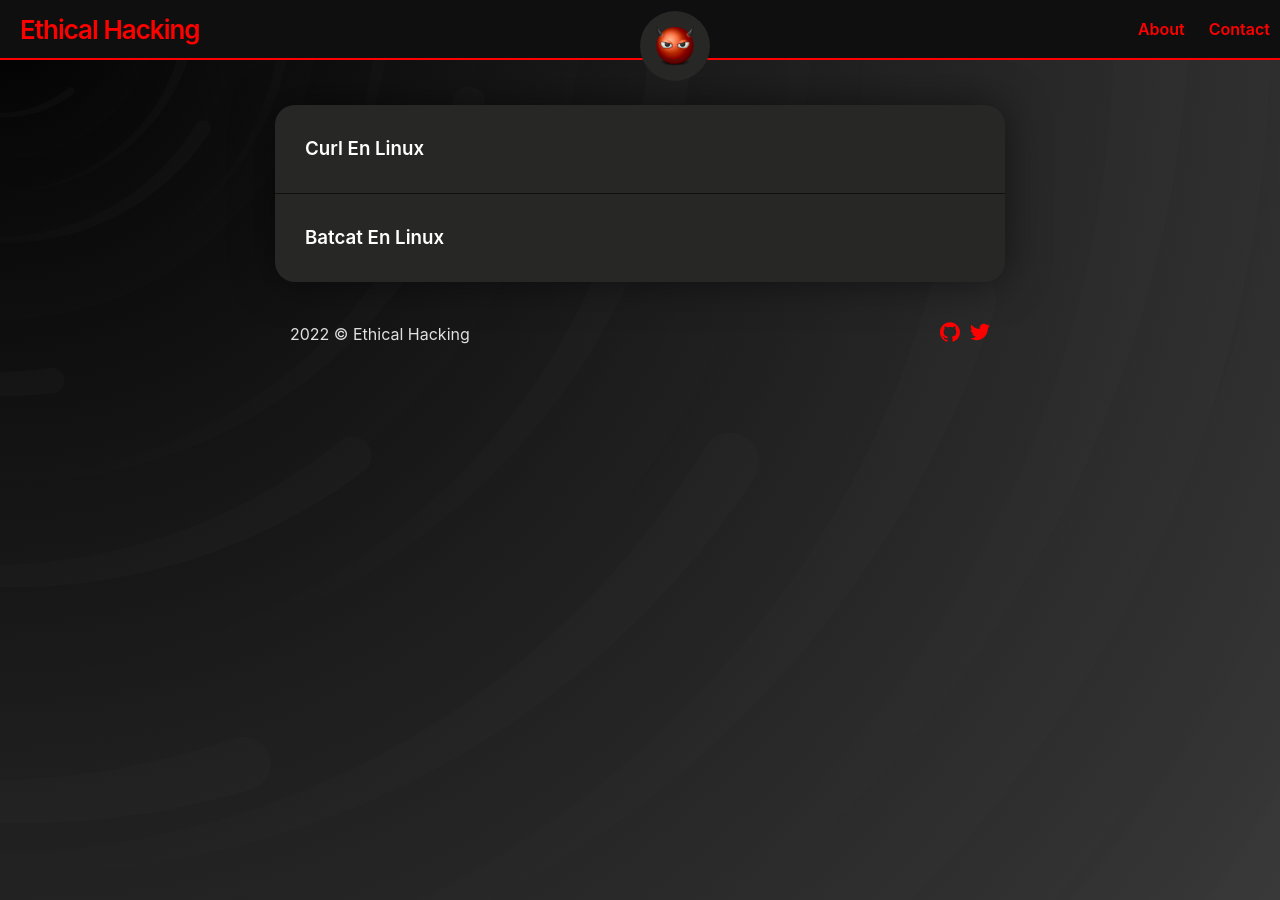
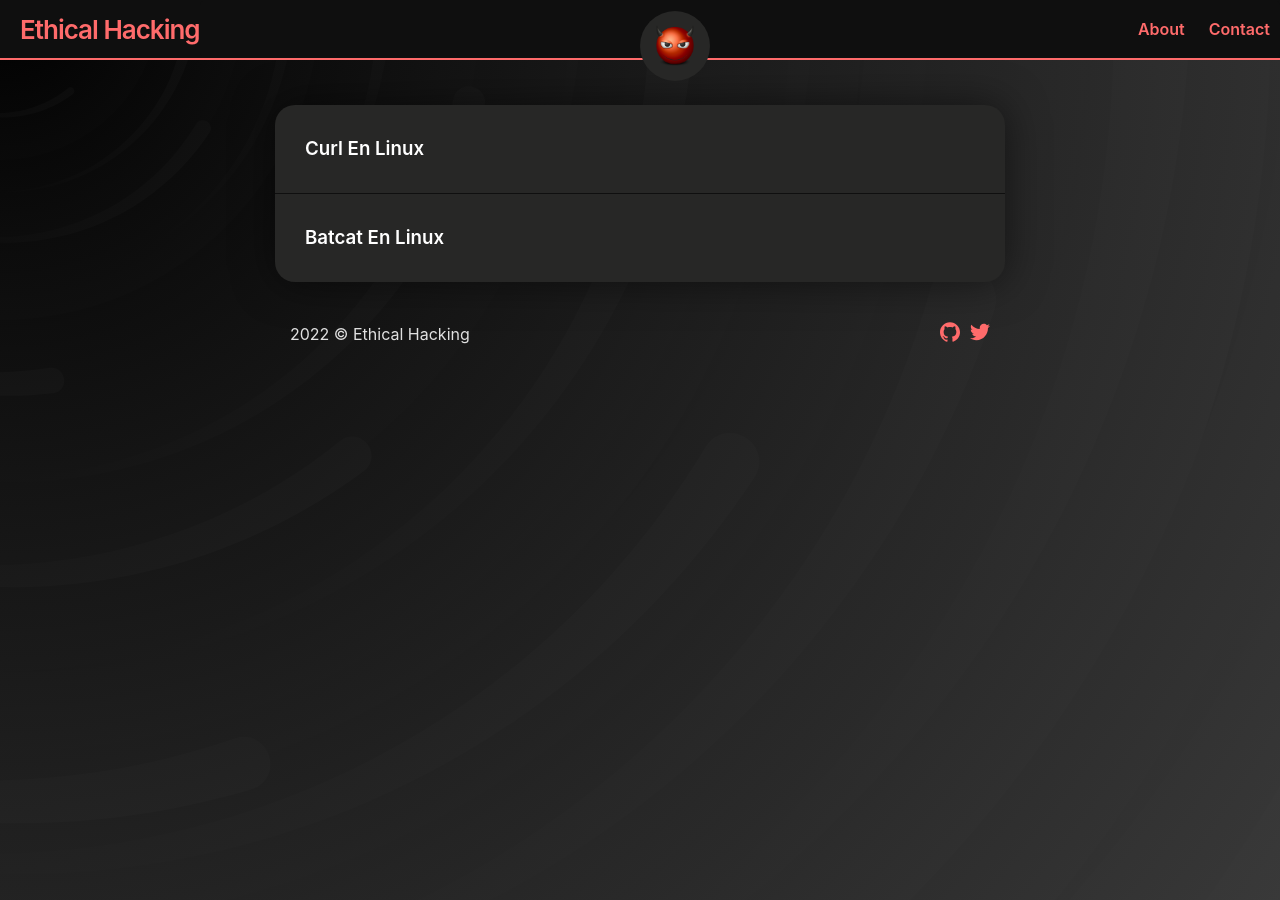
Before and after one commit to H4ckTrick/H4ckTrick.github.io, a Jekyll site: the page built from index.md, in a window 1280 px wide. Built offline with Jekyll 4.4.1, drawn with Linux system fonts in a browser that asks for light colours.

Commit message:
Update leaf.scss

```diff
--- a/_sass/leaf.scss
+++ b/_sass/leaf.scss
@@ -6,7 +6,7 @@ $base-font-color: #e0e0e0;
 $small-font-size:  $base-font-size * 0.875 !default;
 $base-line-height: 1.5 !default;
 
-$theme-color: #ff0000;
+$theme-color: #ff6b6b;
 $header-color: #0f0f0f;
 
 $spacing-unit:     30px !default;
```
